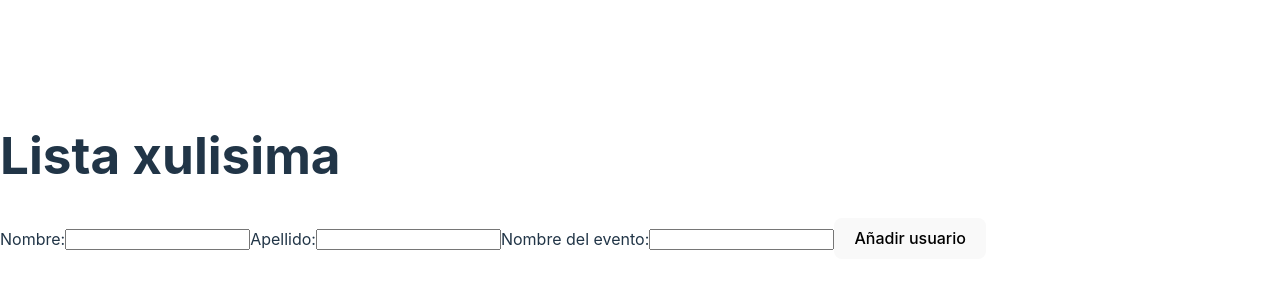
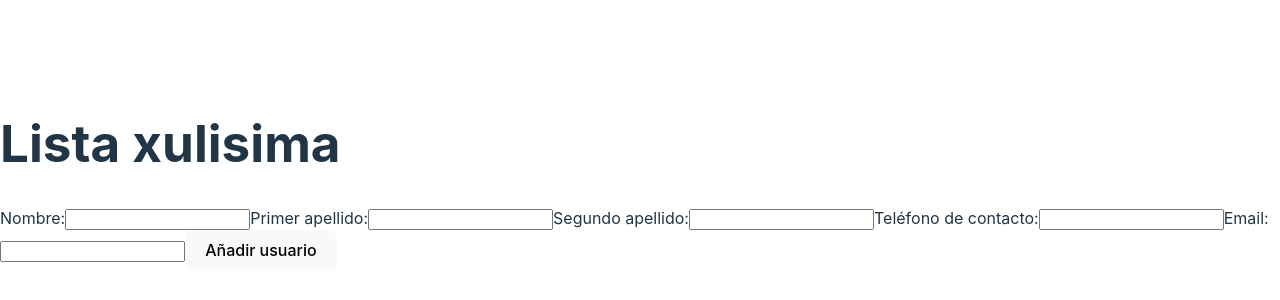
Before and after one commit to elisacl/proyecto3, a React (Vite) app in the folder proyect3/: page / in a window 1280 px wide. Shown: the part 216-516 px from the top of the page. Built offline with nearby package versions, Linux system fonts and the light colour scheme.

Commit message:
second changes

```diff
--- /dev/null
+++ b/proyect3/src/components/App.jsx
@@ -0,0 +1,11 @@
+import { useState } from "react"
+
+function App() {
+
+    return (
+        <>
+        </>
+    )
+}
+
+export default App
--- a/proyect3/src/components/UserList.jsx
+++ b/proyect3/src/components/UserList.jsx
@@ -1,40 +1,56 @@
 import React, { useState, useEffect } from 'react';
 function UserList() {
     const [user, setUser] = useState('');
-        const [lastName, setLastName] = useState('');
-        const [occasion, setOccasion] = useState('');
+    const [lastName1, setLastName1] = useState('');
+    const [lastName2, setLastName2] = useState('');
+    const [number, setNumber] = useState('');
+    const [email, setEmail] = useState('');
     const [userList, setUserList] = useState([]);
 
-    function handleNameChange(e){
+    function handleNameChange(e) {
         setUser(e.target.value);
     };
-    function handleLastNameChange(e){
-        setLastName(e.target.value);
+    function handleLastName1Change(e) {
+        setLastName1(e.target.value);
     };
-    function handleOccasionChange(e){
-        setOccasion(e.target.value);
+    function handleLastName2Change(e) {
+        setLastName2(e.target.value);
+    };
+    function handleNumberChange(e) {
+        setNumber(e.target.value);
+    };
+
+    function handleEmailChange(e) {
+        setEmail(e.target.value);
     };
 
     function handleAddUserToList() {
-        setUserList(prevUserList => [...prevUserList, user + ' ' + lastName + ' ' + occasion]);
+        setUserList(prevUserList => [...prevUserList, user + ' ' + lastName1 + ' ' + lastName2 + ' ' + number + ' ' + email]);
         setUser('');
-        setLastName('');
-        setOccasion('');
+        setLastName1('');
+        setLastName2('');
+        setNumber('');
+        setEmail('');
 
     }
-    return(
+    return (
         <>
             <h1>Lista xulisima</h1>
             <label htmlFor="userName">Nombre:</label>
-        <input type="text" name="userName" value={user} onChange={handleNameChange}/>
-        <label htmlFor="userLastName">Apellido:</label>
-        <input type="text" name="userLastName" value={lastName} onChange={handleLastNameChange}/>
-        <label htmlFor="userOcassion">Nombre del evento:</label>
-        <input type="text" name="userOccasion" value={occasion} onChange={handleOccasionChange}/>
+            <input type="text" name="userName" value={user} onChange={handleNameChange} />
+            <label htmlFor="userLastName1">Primer apellido:</label>
+            <input type="text" name="userLastName1" value={lastName1} onChange={handleLastName1Change} />
+            <label htmlFor="userLastName2">Segundo apellido:</label>
+            <input type="text" name="userOccasion" value={lastName2} onChange={handleLastName2Change} />
+            <label htmlFor="userNumber">Teléfono de contacto:</label>
+            <input type="text" name="userNumber" value={number} onChange={handleNumberChange} />
+            <label htmlFor="userEmail">Email:</label>
+            <input type="text" name="userEmail" value={email} onChange={handleEmailChange} />
+
             <button onClick={handleAddUserToList}>Añadir usuario</button>
             <ul>
                 {
-            userList.map((user, index)=>(
+                    userList.map((user, index) => (
                         <li key={index}> {user} </li>
                     ))
                 }
--- a/proyect3/src/main.jsx
+++ b/proyect3/src/main.jsx
@@ -2,9 +2,11 @@ import React from 'react'
 import ReactDOM from 'react-dom/client'
 import './index.css'
 import UserListView from './views/UserListView.jsx'
+import App from './components/App.jsx'
 
 ReactDOM.createRoot(document.getElementById('root')).render(
   <React.StrictMode>
     <UserListView />
+    <App />
   </React.StrictMode>,
 )
```
Also changed, not shown: proyect3/src/components/NewButton.jsx (deleted, +0 -8 lines), proyect3/src/components/footer/Footer.jsx (added, +7 -0 lines), proyect3/src/components/navbar/Navbar.jsx (added, +7 -0 lines), proyect3/src/components/footer/Footer.css (added), proyect3/src/components/navbar/Navbar.css (added). Lines whose indentation alone changed are shown as unchanged.
